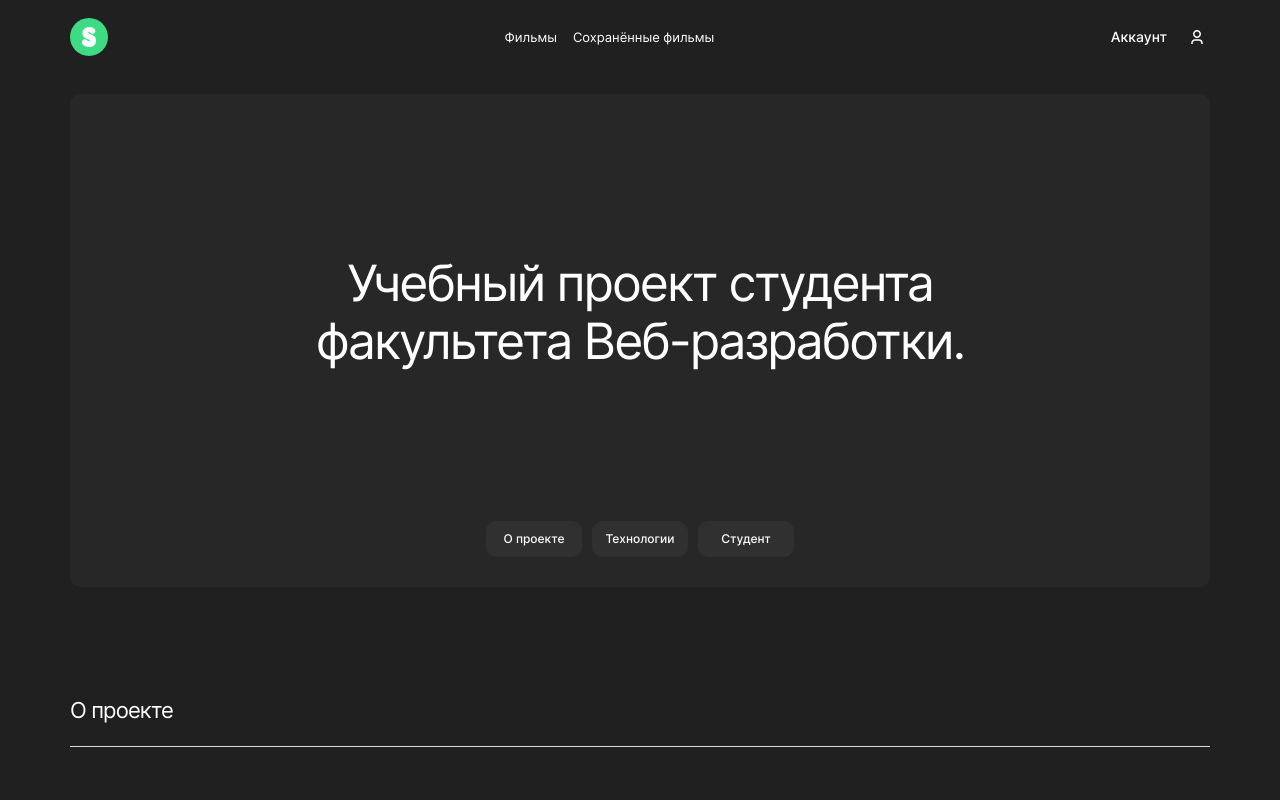
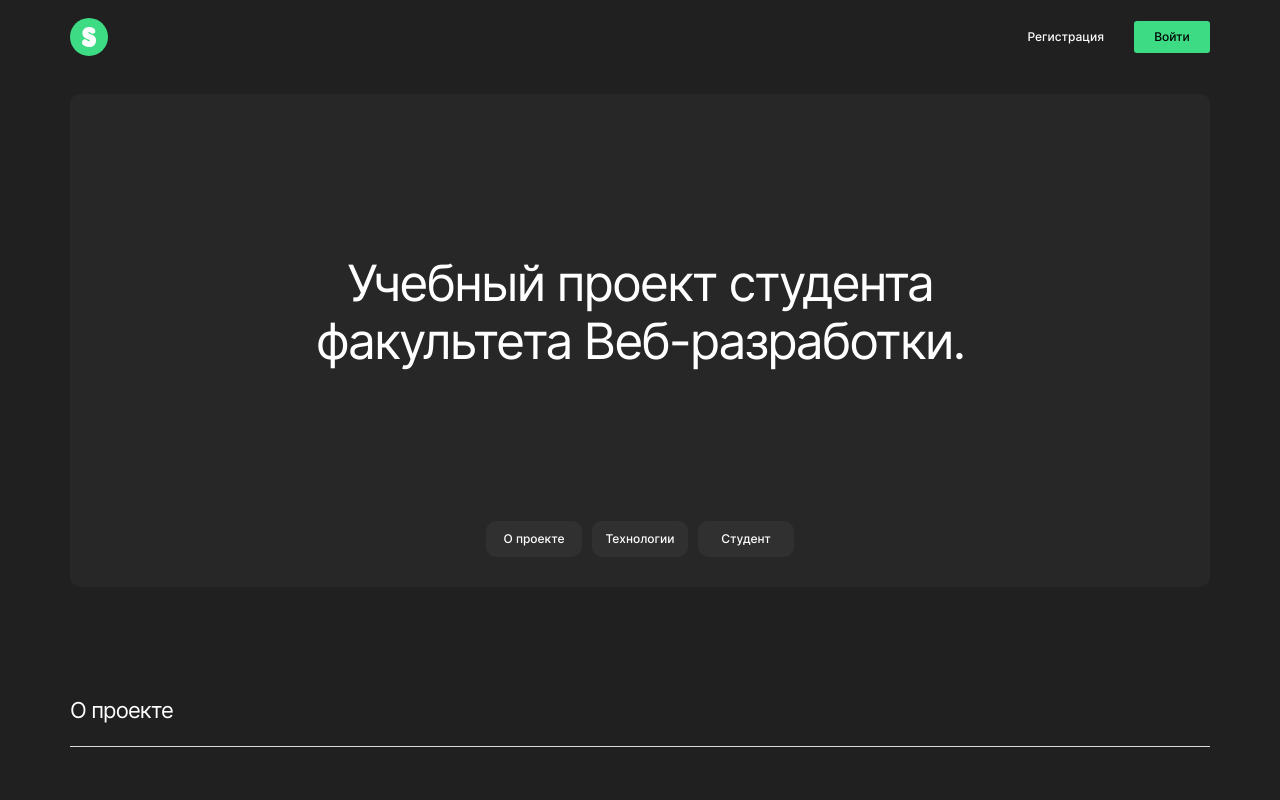
Before and after one commit to Noida-Nataly/movies-explorer-frontend, a React (Create React App) app: page / in a window 1280 px wide. Shown: the top 800 px of the page. Built offline with nearby package versions, Linux system fonts and the light colour scheme.

Commit message:
доработаны ссылки и бургер меню для регистрации

```diff
--- a/src/components/App/App.js
+++ b/src/components/App/App.js
@@ -1,36 +1,52 @@
 import Header from "../Header/Header";
 import Footer from "../Footer/Footer";
-import React from "react";
+import React, {useState} from "react";
 import Main from "../Main/Main";
 import Movies from "../Movies/Movies";
 import {Route, Routes} from "react-router-dom";
 import SavedMovies from "../SavedMovies/SavedMovies";
+import Preloader from "../Prealoder/Preloader";
 
 function App() {
+  const [isLoggedIn, setIsLoggedIn] = useState(false);
+
   return (
     <page className="root container">
-      <Header isLoggedIn={true} />
       <Routes>
         <Route path='/' element={
-          <Main />
+          <>
+            <Header isLoggedIn={isLoggedIn} />
+            <Main />
+            <Footer />
+          </>
         }/>
         <Route path='/movies' element={
-          <Movies />
+          <>
+            <Header isLoggedIn={isLoggedIn} />
+            <Movies />
+            <Footer />
+          </>
         }/>
         <Route path='/saved-movies' element={
-          <SavedMovies />
+          <>
+            <Header isLoggedIn={isLoggedIn} />
+            <SavedMovies />
+            <Footer />
+          </>
         }/>
         <Route path='/profile' element={
-          <SavedMovies />
+          <Header />
+          // <Profile />
         }/>
         <Route path='/signin' element={
-          <SavedMovies />
+          <Header />
+          // <Login />
         }/>
         <Route path='/signup' element={
-          <SavedMovies />
+          <Header />
+          // <Register />
         }/>
       </Routes>
-      <Footer />
     </page>
   );
 }
--- a/src/components/Header/Header.css
+++ b/src/components/Header/Header.css
@@ -63,8 +63,19 @@
     background: #3DDC84;
 }
 
+.header__link-login_text-dark {
+    color: black;
+    text-decoration: none;
+}
+
+.header__link-login_text-white {
+    color: #FFF;
+    text-decoration: none;
+}
+
 @media screen and (max-width: 769px) {
-    .header__nav-pages {
+    .header__nav-pages,
+    .header__wrapper-auth {
         display: none;
     }
 
--- a/src/components/Header/Header.js
+++ b/src/components/Header/Header.js
@@ -20,10 +20,18 @@ export default function Header({isLoggedIn}) {
                     <AccountMenu isBurgerMenu={false} />
                     <Navigation />
                 </>
-                     :   <div className="header__wrapper-auth">
-                        <button className="header__links-auth header__link_logup btn">Регистрация</button>
-                        <button className="header__links-auth header__link_login btn">Войти</button>
-                    </div>}
+                   :
+                <>
+                    <div className="header__wrapper-auth">
+                        <button className="header__links-auth header__link_logup btn">
+                          <Link className="header__link-login_text-white" to="/signup">Регистрация</Link>
+                        </button>
+                        <button className="header__links-auth header__link_login btn">
+                          <Link className="header__link-login_text-dark" to="/signin">Войти</Link>
+                        </button>
+                    </div>
+                  <Navigation />
+                </>}
         </header>
     )
 }
--- a/src/components/Navigation/Navigation.css
+++ b/src/components/Navigation/Navigation.css
@@ -37,7 +37,7 @@
 .navigation-menu {
     display: block;
     position: fixed;
-    /*visibility: hidden;*/
+    visibility: hidden;
     top: 0;
     right: 0;
     width: 320px;
@@ -48,6 +48,10 @@
     background-color: #202020;;
     transition-duration: .25s;
     z-index: 100;
+}
+
+.navigation-menu-opened {
+    visibility: visible;
 }
 
 .navigation-menu:before {
--- a/src/components/Navigation/Navigation.js
+++ b/src/components/Navigation/Navigation.js
@@ -1,15 +1,24 @@
-import React from "react";
+import React, {useState} from "react";
 import {NavLink} from "react-router-dom";
 import AccountMenu from "../AccountMenu/AccountMenu";
 
-export default function Navigation ({}) {
+export default function Navigation ({isLoggedIn}) {
+  const [isOpened, setIsOpened] = useState(false);
+
+
   return (
     <div className="navigation">
-      <div className="navigation-icon">
+      <div className="navigation-icon" onClick={() => {setIsOpened(true)}}>
         <span className="navigation-span"></span>
       </div>
-      <div className="navigation-menu">
-        <button type="submit" className="navigation__close-btn"></button>
+      <div className={`navigation-menu ${isOpened ? 'navigation-menu-opened' : ''}`}>
+        <button type="submit"
+                className="navigation__close-btn"
+                onClick={() => {setIsOpened(false)}}>
+
+        </button>
+        {isLoggedIn ?
+          <>
             <ul className="navigation__list">
               <li className="navigation__link">
                 <NavLink className="navigation__link-text link" to="/">Главная</NavLink>
@@ -22,6 +31,17 @@ export default function Navigation ({}) {
               </li>
             </ul>
             <AccountMenu isBurgerMenu={true} />
+          </> :
+          <ul className="navigation__list">
+            <li className="navigation__link">
+              <NavLink className="navigation__link-text link" to="/signup">Регистрация</NavLink>
+            </li>
+            <li className="navigation__link">
+              <NavLink className="navigation__link-text link" to="/signin">Войти</NavLink>
+            </li>
+          </ul>
+        }
+
       </div>
     </div>
   )
```
Lines whose indentation alone changed are shown as unchanged.
